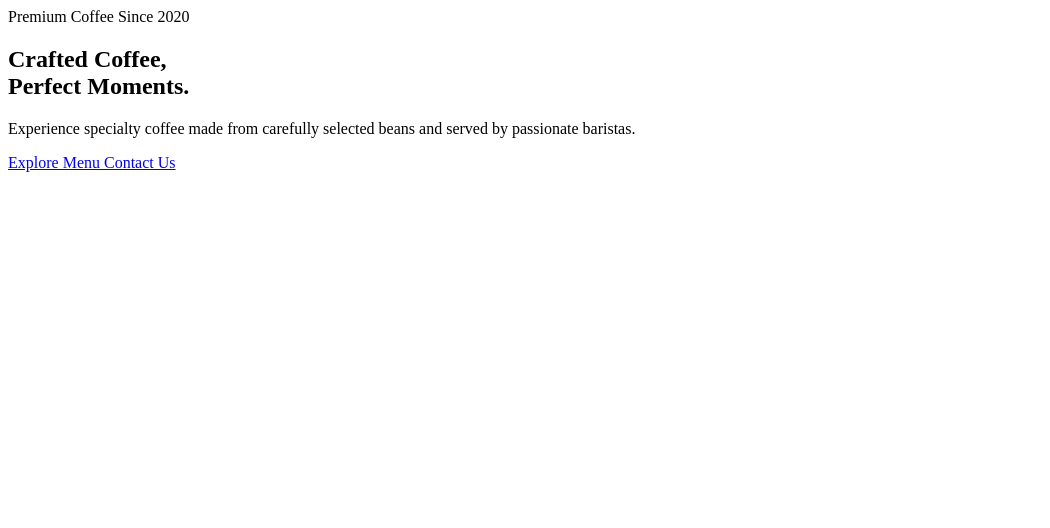
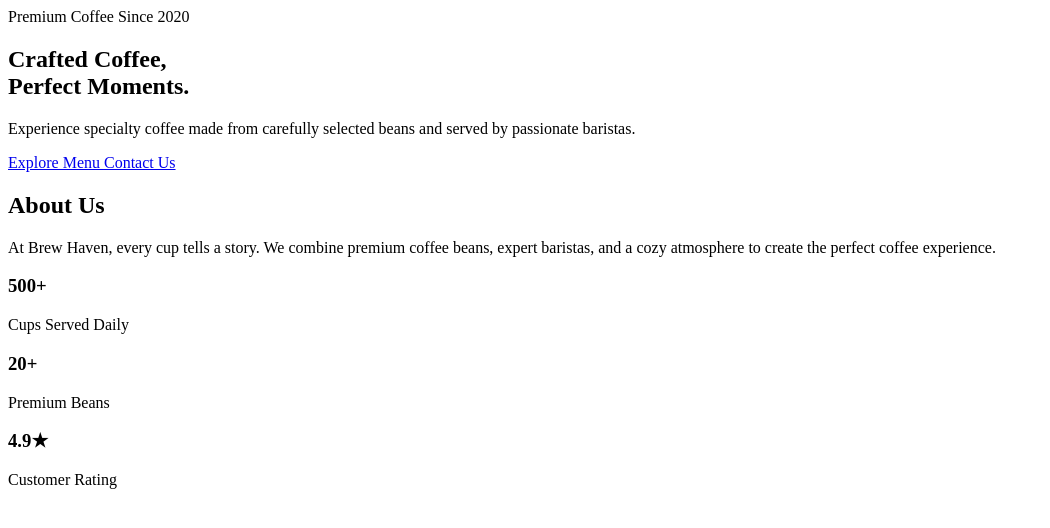
Before and after one commit to yogiefernando14/brew-haven-coffee, a plain HTML site: page index.html in a window 1280 px wide. Shown: the whole page, without its empty margins (0-1050 px from the left). Drawn offline with Linux system fonts and the light colour scheme.

Commit message:
Update index.html

```diff
--- a/index.html
+++ b/index.html
@@ -32,3 +32,32 @@
 </div>
 
 </section>
+
+<section id="about">
+
+<h2>About Us</h2>
+
+<p>
+At Brew Haven, every cup tells a story. We combine premium coffee beans, expert baristas, and a cozy atmosphere to create the perfect coffee experience.
+</p>
+
+</section>
+
+<section class="stats">
+
+<div class="stat-card">
+<h3>500+</h3>
+<p>Cups Served Daily</p>
+</div>
+
+<div class="stat-card">
+<h3>20+</h3>
+<p>Premium Beans</p>
+</div>
+
+<div class="stat-card">
+<h3>4.9★</h3>
+<p>Customer Rating</p>
+</div>
+
+</section>
```
